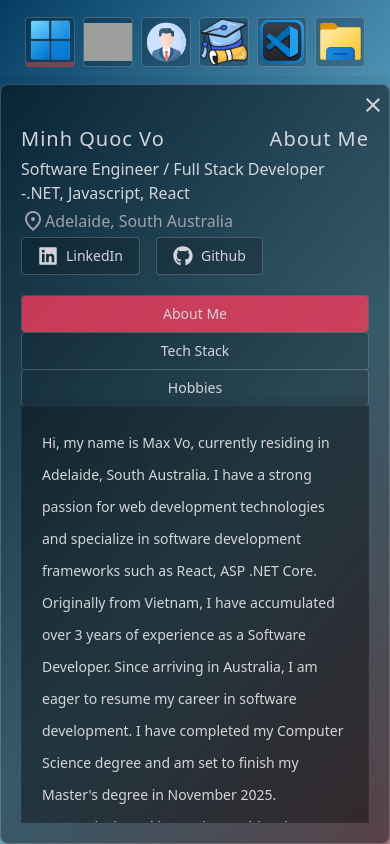
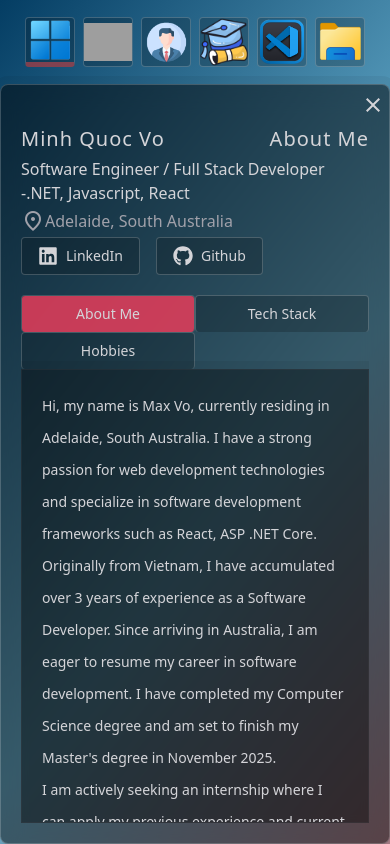
Before and after one commit to mvocoding/MaxVo---Porfolio-Website, a React (Vite) app: page / in a window 390 px wide. Built offline with nearby package versions, Linux system fonts and the light colour scheme; grey boxes are pictures that could not be loaded.

Commit message:
fixed issue with tab responsive

```diff
--- a/src/Tab.tsx
+++ b/src/Tab.tsx
@@ -1,4 +1,4 @@
-import { useState } from "react"
+import { useEffect, useRef, useState } from "react"
 import { twMerge } from "tailwind-merge";
 import { TabItem } from "./model";
 
@@ -20,11 +20,14 @@ interface TabContentProps {
     isActive: boolean;
 }
 
-const TabContent: React.FC<TabContentProps> = ({ content, isActive }) => (
-    <div className={twMerge('absolute w-full top-0 p-5 transition-all duration-300 space-y-2 leading-6 text-sm h-full',
-        isActive ? ' left-0 visible ' : ' left-[1000px] invisible '
-    )}>{content}</div>
-)
+const TabContent: React.FC<TabContentProps> = ({ content, isActive }) => {
+    return (
+        <div
+            className={twMerge('absolute w-full top-0 p-5 transition-all duration-300 space-y-2 leading-6 text-sm h-full',
+                isActive ? ' left-0 visible ' : ' left-[1000px] invisible '
+            )}>{content}</div>
+    )
+}
 
 interface Props {
     tabsList: TabItem[];
@@ -32,11 +35,12 @@ interface Props {
 }
 export const Tab: React.FC<Props> = ({ tabsList, className }) => {
     const [activeTab, setActiveTab] = useState(0);
+
     return (
         <div className={twMerge(`grid grid-rows-[auto_1fr] h-full `,
             className
         )}>
-            <div className={`grid [grid-template-columns:repeat(auto-fit,minmax(200px,1fr))] [grid-auto-rows:1fr]
+            <div className={`grid [grid-template-columns:repeat(auto-fit,minmax(150px,1fr))] [grid-auto-rows:1fr]
                     *:border-b-0 *:
                 `}>
                 {tabsList.map((tab, index) => (
```
